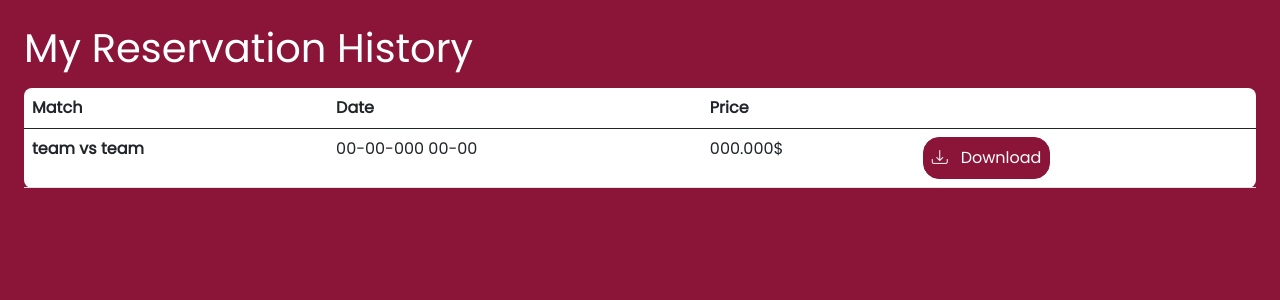
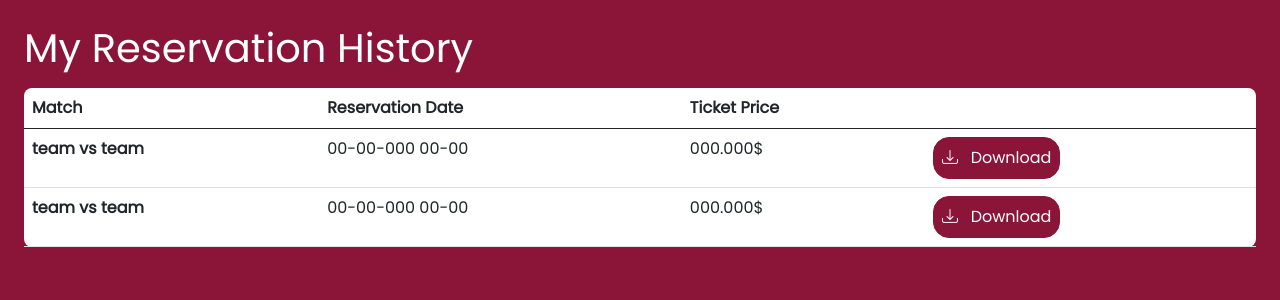
Before and after one commit to omaima222/Gestion-des-Tickets, a PHP site: page /pages/reservation.php in a window 1280 px wide. Shown: the part 56-356 px from the top of the page. Run offline with PHP 8.4, Linux system fonts and the light colour scheme; some libraries are stand-ins or nearby versions.

Commit message:
(login/signup/profile/reservations) pages responsive

```diff
--- a/assets/css/style.css
+++ b/assets/css/style.css
@@ -388,3 +388,10 @@ main .information-match .match-info .ticket:hover{
     -ms-transform: scale(1.05);
     -o-transform: scale(1.05);
 }
+
+
+@media only screen and (max-width: 768px){
+    .profile{
+        display: inline-block !important;
+    }
+}
--- a/pages/reservation.php
+++ b/pages/reservation.php
@@ -1,23 +1,20 @@
 <?php
     include('../components/head.php');
     include('../components/navBar.php');
-
-
 ?>
 
 <link rel="stylesheet" href="https://cdn.jsdelivr.net/npm/bootstrap-icons@1.10.2/font/bootstrap-icons.css">
 
 
 <body class="userBody d-block ">
-
-<div style="margin-top: 3rem;" class="p-4 ">
+    <div style="margin-top: 3rem;" class="p-4">
         <h1 class="text-white py-2 ">My Reservation History</h1>
-    <table class="reservTable table">
+        <table class="reservTable table ">
             <thead>
                 <tr>
                 <th scope="col">Match</th>
-            <th scope="col">Date</th>
-            <th scope="col">Price</th>
+                <th scope="col">Reservation Date</th>
+                <th scope="col">Ticket Price</th>
                 <th></th>
                 </tr>
             </thead>
@@ -28,10 +25,17 @@ include('../components/navBar.php');
                     <td>000.000$</td>
                     <td><button class="buttonDownload p-2"><i class="bi bi-download"></i> &nbsp Download</button></td>
                 </tr>
+                <tr>
+                    <th scope="row">team vs team</th>
+                    <td>00-00-000 00-00</td>
+                    <td>000.000$</td>
+                    <td><button class="buttonDownload p-2"><i class="bi bi-download"></i> &nbsp Download</button></td>
+                </tr>
             </tbody>
         </table>
     </div>
 </body>
+
 <?php
    include('../components/footer.php');
 ?>
```
Also changed, not shown: pages/logIn.php (+1 -7 lines), pages/profile.php (+2 -12 lines), pages/signUp.php (+1 -6 lines), assets/images/users pfp/327449.jpg (deleted), assets/images/users pfp/576999.png (deleted), assets/images/users pfp/662162.png (deleted). Lines whose indentation alone changed are shown as unchanged.
